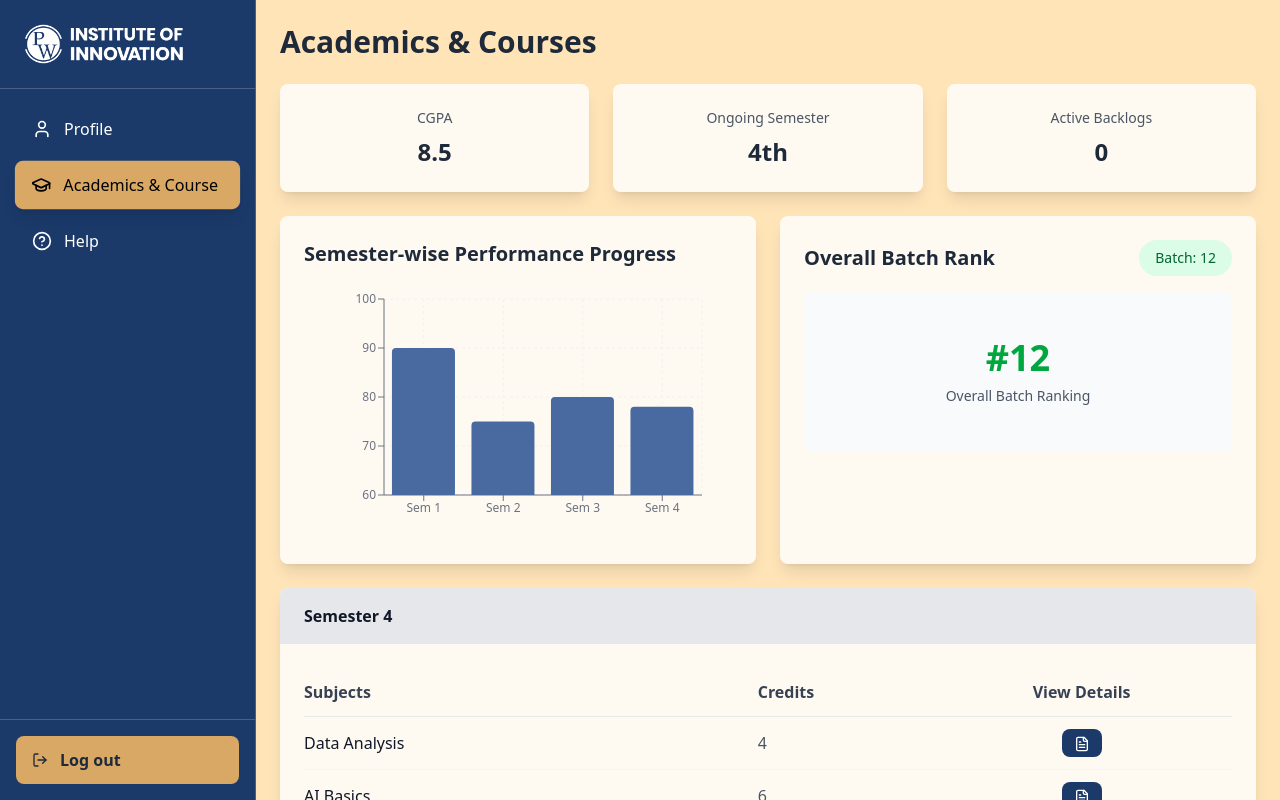
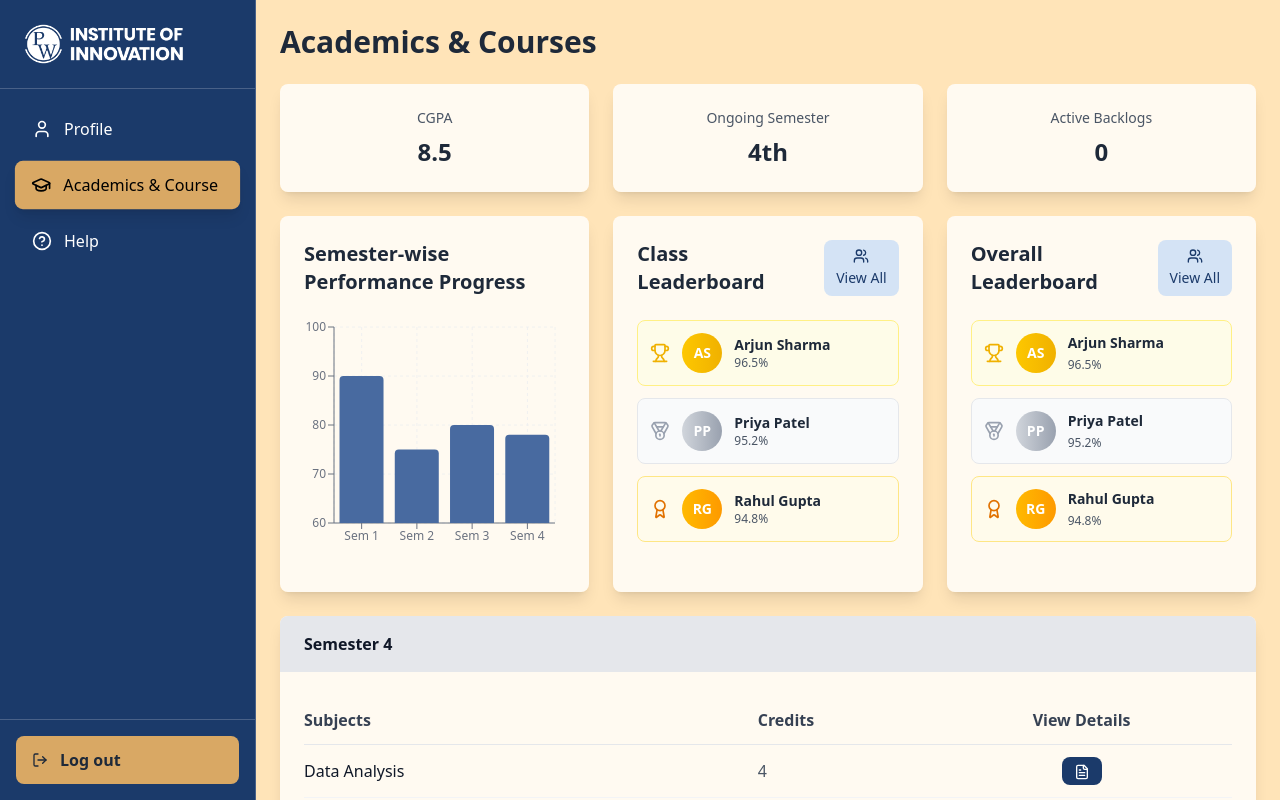
Before and after one commit to Ashutosh-pw-ioi/StudentProfile-frontend, a Next.js app: page /dashboard/student/acads in a window 1280 px wide. Shown: the top 800 px of the page. Built offline with nearby package versions, Linux system fonts and the light colour scheme; sample sign-in values are in the browser's storage.

Commit message:
Student LeaderBoard UI added

```diff
--- a/src/app/dashboard/student/acads/AcademicSection.tsx
+++ b/src/app/dashboard/student/acads/AcademicSection.tsx
@@ -1,7 +1,7 @@
 'use client';
 
 import React, { useState } from "react";
-import { ChevronDown, ChevronUp, X, FileText, ArrowLeft, Calendar, FolderOpen, Users } from "lucide-react";
+import { ChevronDown, ChevronUp, X, FileText, ArrowLeft, Calendar, FolderOpen, Users, Trophy, Medal, Award } from "lucide-react";
 import { BarChart, Bar, XAxis, YAxis, CartesianGrid, Tooltip, ResponsiveContainer } from "recharts";
 
 
@@ -43,11 +43,20 @@ interface CategoryData {
   color: string;
   data: CategoryItem[];
 }
+interface Student {
+  rank: number;
+  name: string;
+  percentage: number;
+  avatar: string;
+  location: string;
+}
 
 export default function AcademicsSection() {
   const [showAllGrades, setShowAllGrades] = useState(false);
   const [selectedSubject, setSelectedSubject] = useState<string | null>(null);
   const [selectedCategory, setSelectedCategory] = useState<string | null>(null);
+  const [isLeaderboardModalOpen, setIsLeaderboardModalOpen] = useState(false);
+
 
   const academicData = {
     cgpa: "8.5",
@@ -59,7 +68,7 @@ export default function AcademicsSection() {
       { semester: "Sem 1", percentage: 90, rank: 25 },
       { semester: "Sem 2", percentage: 75, rank: 18 },
       { semester: "Sem 3", percentage: 80, rank: 16 },
-      { semester: "Sem 4", percentage: 78, rank: 15 }
+      { semester: "Sem 4", percentage: 78, rank: 15 },
     ] as SemesterPerformance[],
     subjects: [
       {
@@ -93,8 +102,102 @@ export default function AcademicsSection() {
         grades: { midterm: 82, assignment: 90, final: 85, overall: "A-" },
       },
     ] as Subject[],
+    topStudents: [
+      {
+        rank: 1,
+        name: "Arjun Sharma",
+        percentage: 96.5,
+        avatar: "AS",
+        location: "Bangalore",
+      },
+      {
+        rank: 2,
+        name: "Priya Patel",
+        percentage: 95.2,
+        avatar: "PP",
+        location: "Pune",
+      },
+      {
+        rank: 3,
+        name: "Rahul Gupta",
+        percentage: 94.8,
+        avatar: "RG",
+        location: "Lucknow",
+      },
+    ] as Student[],
+    allStudents: [
+      {
+        rank: 1,
+        name: "Arjun Sharma",
+        percentage: 96.5,
+        avatar: "AS",
+        location: "Bangalore",
+      },
+      {
+        rank: 2,
+        name: "Priya Patel",
+        percentage: 95.2,
+        avatar: "PP",
+        location: "Pune",
+      },
+      {
+        rank: 3,
+        name: "Rahul Gupta",
+        percentage: 94.8,
+        avatar: "RG",
+        location: "Lucknow",
+      },
+      {
+        rank: 4,
+        name: "Sneha Reddy",
+        percentage: 93.1,
+        avatar: "SR",
+        location: "Hyderabad",
+      },
+      {
+        rank: 5,
+        name: "Vikram Singh",
+        percentage: 92.7,
+        avatar: "VS",
+        location: "Delhi",
+      },
+      {
+        rank: 6,
+        name: "Anjali Mehta",
+        percentage: 91.9,
+        avatar: "AM",
+        location: "Mumbai",
+      },
+      {
+        rank: 7,
+        name: "Karthik Nair",
+        percentage: 90.8,
+        avatar: "KN",
+        location: "Chennai",
+      },
+      {
+        rank: 8,
+        name: "Ritu Agarwal",
+        percentage: 89.5,
+        avatar: "RA",
+        location: "Jaipur",
+      },
+      {
+        rank: 9,
+        name: "Siddharth Joshi",
+        percentage: 88.2,
+        avatar: "SJ",
+        location: "Ahmedabad",
+      },
+      {
+        rank: 10,
+        name: "Deepika Rao",
+        percentage: 87.1,
+        avatar: "DR",
+        location: "Bangalore",
+      },
+    ] as Student[],
   };
-
   const categoryData: Record<string, CategoryData> = {
     "Fortnightly Tests": {
       icon: Calendar,
@@ -150,23 +253,51 @@ export default function AcademicsSection() {
     setSelectedCategory(null);
   };
 
-  const CustomTooltip: React.FC<CustomTooltipProps> = ({ active, payload, label }) => {
+  const getRankIcon = (rank: number) => {
+    switch (rank) {
+      case 1:
+        return <Trophy className="w-5 h-5 text-yellow-500" />;
+      case 2:
+        return <Medal className="w-5 h-5 text-gray-400" />;
+      case 3:
+        return <Award className="w-5 h-5 text-amber-600" />;
+      default:
+        return (
+          <span className="w-5 h-5 flex items-center justify-center text-sm font-bold text-gray-500">
+            #{rank}
+          </span>
+        );
+    }
+  };
+
+  const getRankColor = (rank: number) => {
+    switch (rank) {
+      case 1:
+        return "bg-gradient-to-r from-yellow-400 to-yellow-500";
+      case 2:
+        return "bg-gradient-to-r from-gray-300 to-gray-400";
+      case 3:
+        return "bg-gradient-to-r from-amber-400 to-amber-500";
+      default:
+        return "bg-gradient-to-r from-blue-400 to-blue-500";
+    }
+  };
+  const LeaderboardTooltip = ({
+    active,
+    payload,
+    label,
+  }: CustomTooltipProps) => {
     if (active && payload && payload.length) {
-      const semesterData = academicData.semesterPerformance.find(s => s.semester === label);
       return (
-        <div className="bg-white p-3 rounded-lg shadow-lg border">
-          <p className="font-semibold text-gray-900">{label}</p>
-          <p className="text-blue-600">
-            Performance: {payload[0].value}%
-          </p>
-          <p className="text-gray-600 text-sm">
-            Rank: #{semesterData?.rank}
-          </p>
+        <div className="bg-white border border-gray-200 rounded-lg shadow-lg p-3">
+          <p className="font-semibold">{`${label}`}</p>
+          <p className="text-blue-600">{`${payload[0].value}%`}</p>
         </div>
       );
     }
     return null;
   };
+
 
   return (
     <div className="space-y-6">
@@ -213,7 +344,8 @@ export default function AcademicsSection() {
         </div>
       </div>
 
-      <div className="grid grid-cols-1 md:grid-cols-2 gap-6">
+      <div className="grid grid-cols-1 md:grid-cols-3 gap-6">
+        {/* Semester Performance Chart */}
         <div className="bg-white/80 backdrop-blur-sm shadow-lg rounded-lg border-0">
           <div className="p-6">
             <div className="flex justify-between items-center mb-4">
@@ -225,7 +357,7 @@ export default function AcademicsSection() {
               <ResponsiveContainer width="100%" height="100%">
                 <BarChart
                   data={academicData.semesterPerformance}
-                  margin={{ top: 15, right: 30, left: 20, bottom: 15 }}
+                  margin={{ top: 15, right: 10, left: -30, bottom: 15 }}
                 >
                   <CartesianGrid strokeDasharray="3 3" stroke="#f0f0f0" />
                   <XAxis
@@ -238,7 +370,7 @@ export default function AcademicsSection() {
                     tick={{ fontSize: 12 }}
                     stroke="#6b7280"
                   />
-                  <Tooltip content={<CustomTooltip />} />
+                  <Tooltip content={<LeaderboardTooltip />} />
                   <Bar
                     dataKey="percentage"
                     fill="#486AA0"
@@ -248,27 +380,113 @@ export default function AcademicsSection() {
                 </BarChart>
               </ResponsiveContainer>
             </div>
-
           </div>
         </div>
 
         <div className="bg-white/80 backdrop-blur-sm shadow-lg rounded-lg border-0">
           <div className="p-6">
-            <div className="flex justify-between items-center mb-4">
-              <h4 className="text-xl font-bold text-gray-800">Overall Batch Rank</h4>
-              <span className="text-sm px-4 py-1 md:py-2 bg-green-100 text-green-800 rounded-full">
-                Batch: {academicData.overallRank}
-              </span>
+            <div className="mb-2 flex items-start justify-between">
+              <h4 className="text-xl font-bold text-gray-800">
+                Class Leaderboard
+              </h4>
+              <div className="flex justify-end mb-4 w-full">
+                <button
+                  onClick={() => setIsLeaderboardModalOpen(true)}
+                  className="flex flex-col items-center gap-1 px-3 py-2 bg-[#D4E3F5] hover:bg-[#BBC9E7] text-[#1B3A6A] rounded-lg transition-colors duration-200 cursor-pointer ease-in-out"
+                >
+                  <Users className="w-4 h-4" />
+                  <span className="text-sm font-medium">View All</span>
+                </button>
+              </div>
             </div>
-            <div className="h-40 flex items-center justify-center bg-gray-50 rounded-lg">
-              <div className="text-center">
-                <div className="text-4xl font-bold text-green-600 mb-2">
-                  #{academicData.overallRank}
+
+            <div className="space-y-3">
+              {academicData.topStudents.map((student, index) => (
+                <div
+                  key={student.rank}
+                  className={`flex items-center gap-3 p-3 rounded-lg ${
+                    index === 0
+                      ? "bg-yellow-50 border border-yellow-200"
+                      : index === 1
+                      ? "bg-gray-50 border border-gray-200"
+                      : "bg-amber-50 border border-amber-200"
+                  }`}
+                >
+                  <div className="flex items-center justify-center">
+                    {getRankIcon(student.rank)}
+                  </div>
+                  <div
+                    className={`w-10 h-10 rounded-full ${getRankColor(
+                      student.rank
+                    )} flex items-center justify-center text-white font-bold text-sm`}
+                  >
+                    {student.avatar}
+                  </div>
+                  <div className="flex-1">
+                    <p className="font-semibold text-gray-800 text-sm">
+                      {student.name}
+                    </p>
+                    <p className="text-xs text-gray-600">
+                      {student.percentage}%
+                    </p>
+                  </div>
                 </div>
-                <div className="text-sm text-gray-600">
-                  Overall Batch Ranking
+              ))}
+            </div>
+          </div>
+        </div>
+
+        <div className="bg-white/80 backdrop-blur-sm shadow-lg rounded-lg border-0">
+          <div className="p-6">
+            <div className="mb-2 flex items-start justify-between">
+              <h4 className="text-xl font-bold text-gray-800">
+                Overall Leaderboard
+              </h4>
+              <div className="flex justify-end mb-4 w-full">
+                <button
+                  onClick={() => setIsLeaderboardModalOpen(true)}
+                  className="flex flex-col items-center gap-1 px-3 py-2 bg-[#D4E3F5] hover:bg-[#BBC9E7] text-[#1B3A6A] rounded-lg transition-colors duration-200 cursor-pointer ease-in-out"
+                >
+                  <Users className="w-4 h-4" />
+                  <span className="text-sm font-medium">View All</span>
+                </button>
+              </div>
+            </div>
+
+            <div className="space-y-3">
+              {academicData.topStudents.map((student, index) => (
+                <div
+                  key={student.rank}
+                  className={`flex items-center gap-3 p-3 rounded-lg ${
+                    index === 0
+                      ? "bg-yellow-50 border border-yellow-200"
+                      : index === 1
+                      ? "bg-gray-50 border border-gray-200"
+                      : "bg-amber-50 border border-amber-200"
+                  }`}
+                >
+                  <div className="flex items-center justify-center">
+                    {getRankIcon(student.rank)}
+                  </div>
+                  <div
+                    className={`w-10 h-10 rounded-full ${getRankColor(
+                      student.rank
+                    )} flex items-center justify-center text-white font-bold text-sm`}
+                  >
+                    {student.avatar}
+                  </div>
+                  <div className="flex-1">
+                    <div className="flex items-center gap-2 mb-1">
+                      <p className="font-semibold text-gray-800 text-sm">
+                        {student.name}
+                      </p>
+                    </div>
+                    <p className="text-xs text-gray-600">
+                      {student.percentage}%
+                    </p>
+                  </div>
                 </div>
-              </div>
+              ))}
             </div>
           </div>
         </div>
@@ -510,6 +728,64 @@ export default function AcademicsSection() {
           </div>
         </div>
       )}
+      {isLeaderboardModalOpen && (
+        <div className="fixed inset-0 bg-black/50 backdrop-blur-lg flex items-center justify-center z-50 p-4 shadow-2xl">
+          <div className="bg-white rounded-lg shadow-xl w-full max-w-2xl max-h-[80vh] overflow-hidden">
+            <div className="flex justify-between items-center p-6 border-b">
+              <h2 className="text-2xl font-bold text-gray-800">
+                All Student Rankings
+              </h2>
+              <button
+                onClick={() => setIsLeaderboardModalOpen(false)}
+                className="p-2 hover:bg-gray-100 rounded-lg transition-colors duration-200"
+              >
+                <X className="w-5 h-5 text-gray-500 cursor-pointer" />
+              </button>
+            </div>
+
+            <div className="p-6 overflow-y-auto max-h-96">
+              <div className="space-y-3">
+                {academicData.allStudents.map((student, index) => (
+                  <div
+                    key={student.rank}
+                    className={`flex items-center gap-4 p-4 rounded-lg border ${
+                      index < 3
+                        ? "bg-gradient-to-r from-blue-50 to-indigo-50 border-blue-200"
+                        : "bg-gray-50 border-gray-200"
+                    } hover:shadow-md transition-shadow duration-200`}
+                  >
+                    <div className="flex items-center justify-center">
+                      {getRankIcon(student.rank)}
+                    </div>
+                    <div
+                      className={`w-12 h-12 rounded-full ${getRankColor(
+                        student.rank
+                      )} flex items-center justify-center text-white font-bold`}
+                    >
+                      {student.avatar}
+                    </div>
+                    <div className="flex-1">
+                      <p className="font-semibold text-gray-800">
+                        {student.name}
+                      </p>
+                      <span className="px-2 py-0.5 bg-blue-100 text-blue-700 text-xs font-medium rounded-full">
+                        {student.location}
+                      </span>
+                    </div>
+                    <div className="text-right">
+                      <p className="text-xl font-bold text-gray-800">
+                        {student.percentage}%
+                      </p>
+                      <p className="text-xs text-gray-500">Performance</p>
+                    </div>
+                  </div>
+                ))}
+              </div>
+            </div>
+          </div>
+        </div>
+      )}
+
     </div>
   );
 }
```
